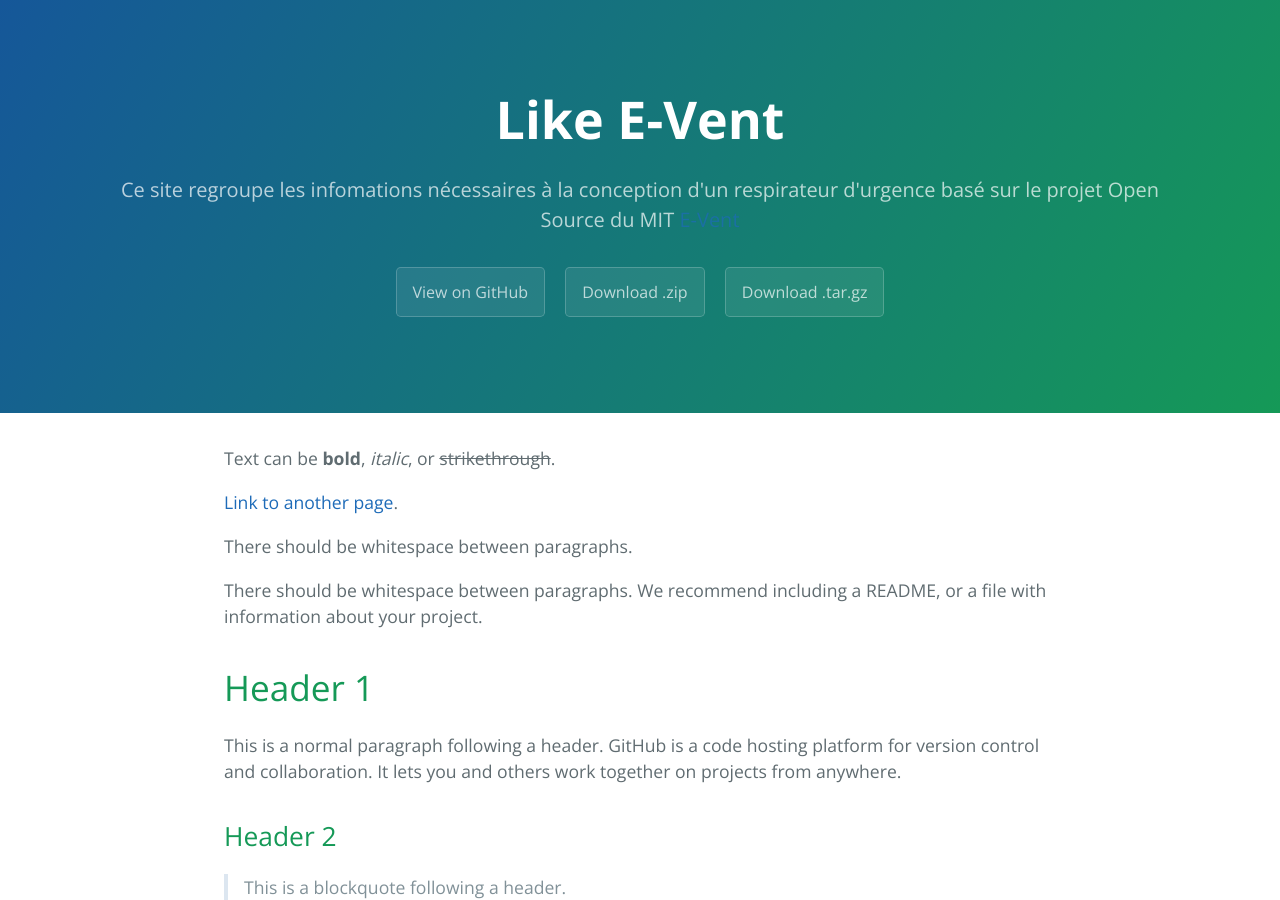
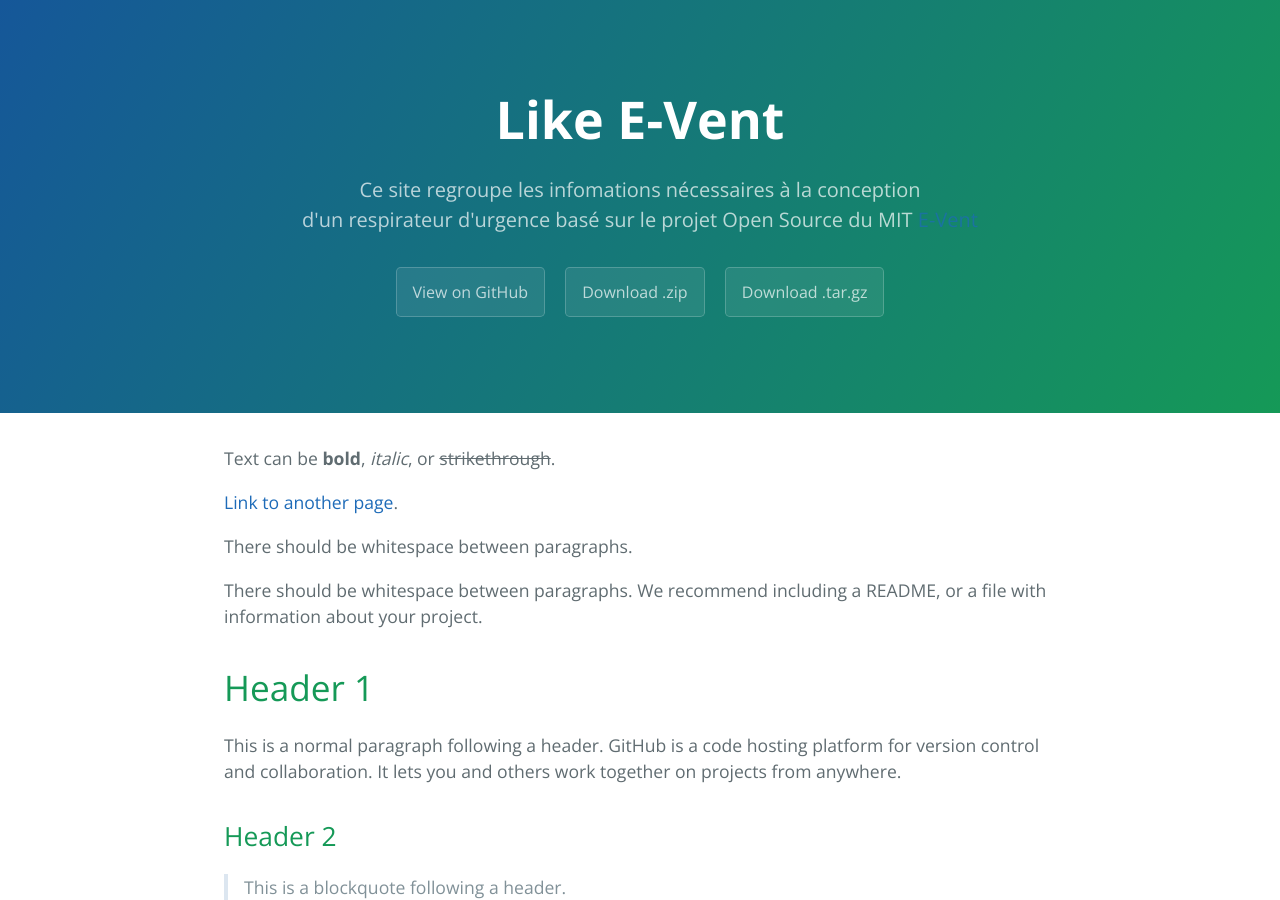
Before and after one commit to saandial/Like-E-Vent, a Jekyll site: the page built from index.md, in a window 1280 px wide and 900 px high. Built offline with Jekyll 4.4.1, drawn with Linux system fonts in a browser that asks for light colours.

Commit message:
default.html updated

```diff
--- a/_layouts/default.html
+++ b/_layouts/default.html
@@ -15,7 +15,6 @@
 
 {% seo %}
     <meta name="viewport" content="width=device-width, initial-scale=1">
-    <meta name="theme-color" content="#157878">
     <meta name="apple-mobile-web-app-status-bar-style" content="black-translucent">
     <link rel="stylesheet" href="{{ '/assets/css/style.css?v=' | append: site.github.build_revision | relative_url }}">
   </head>
@@ -24,7 +23,7 @@
 
     <header class="page-header" role="banner">
       <h1 class="project-name">{{ page.title | default: site.title | default: site.github.repository_name }}</h1>
-      <h2 class="project-tagline">Ce site regroupe les infomations nécessaires à la conception d'un respirateur d'urgence basé sur le projet Open Source du MIT <a href="https://e-vent.mit.edu/">E-Vent</a></h2>
+      <h2 class="project-tagline">Ce site regroupe les infomations nécessaires à la conception <br> d'un respirateur d'urgence basé sur le projet Open Source du MIT <a href="https://e-vent.mit.edu/">E-Vent</a></h2>
       {% if site.github.is_project_page %}
         <a href="{{ site.github.repository_url }}" class="btn">View on GitHub</a>
       {% endif %}
```
